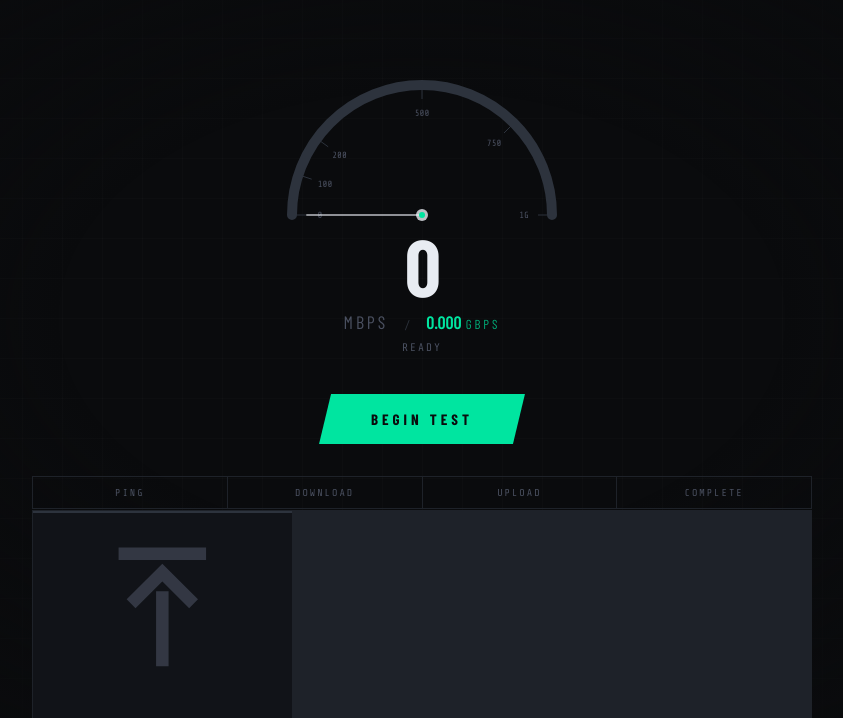
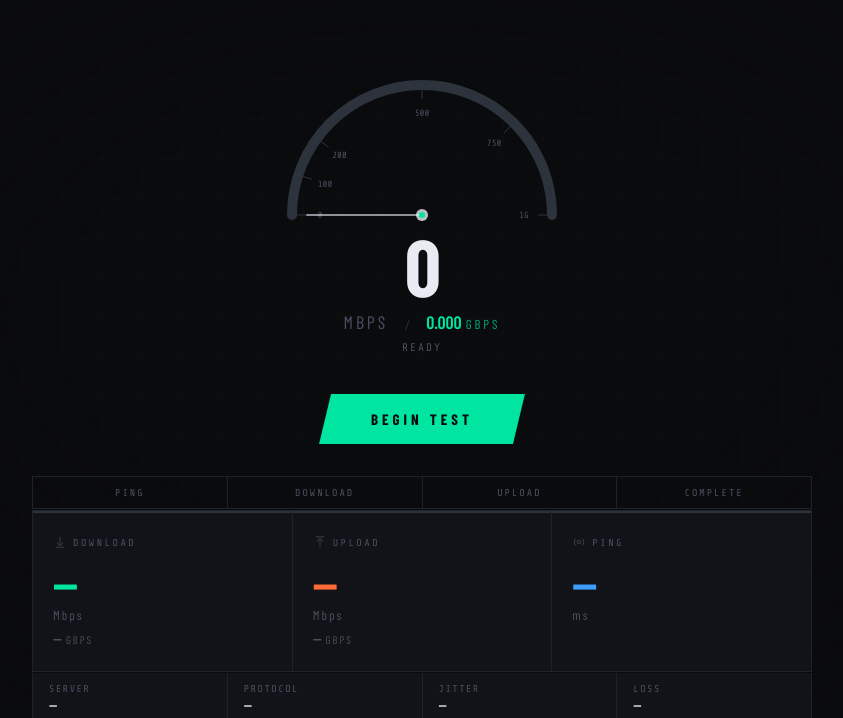
Before and after one commit to optco/gbps, a website: page public/index.html in a window 1280 px wide. Shown: the part 82-800 px from the top of the page, without its empty margins (218-1061 px from the left). Drawn offline with nearby package versions, Linux system fonts and the light colour scheme; a web font is replaced by a local one.

Commit message:
Update index.html

```diff
--- a/public/index.html
+++ b/public/index.html
@@ -65,26 +65,22 @@
     <div class="phase-item" id="phase-done">COMPLETE</div>
   </div>
 
-  <!-- RESULTS (Rearranged to match Phase Bar: Ping, Download, Upload) -->
+  <!-- RESULTS -->
   <div class="results-grid">
-    <div class="result-card ping-card" id="card-ping">
+    <div class="result-card download-card" id="card-dl">
       <div class="result-label">
-        <svg class="result…">
         <svg class="result-icon" viewBox="0 0 24 24" fill="none" stroke="currentColor" stroke-width="2">
-          <path d="M12 21V9M7 11l5-5 5 5"/><path d="M5 3h14"/>
+          <path d="M12 3v12M7 13l5 5 5-5"/><path d="M5 21h14"/>
         </svg>
-        Upload
+        Download
       </div>
-      <div class="result-val result-placeholder" id="ul-val">—</div>
+      <div class="result-val result-placeholder" id="dl-val">—</div>
       <div class="result-unit">Mbps</div>
       <div class="result-gbps">
-        <span class="result-gbps-val" id="ul-gbps">—</span>
+        <span class="result-gbps-val" id="dl-gbps">—</span>
         <span class="result-gbps-unit">Gbps</span>
       </div>
     </div>
-  </div>
-
-    <!-- 3. UPLOAD (Matches Phase 3) -->
     <div class="result-card upload-card" id="card-ul">
       <div class="result-label">
         <svg class="result-icon" viewBox="0 0 24 24" fill="none" stroke="currentColor" stroke-width="2">
@@ -98,6 +94,17 @@
         <span class="result-gbps-val" id="ul-gbps">—</span>
         <span class="result-gbps-unit">Gbps</span>
       </div>
+    </div>
+    <div class="result-card ping-card" id="card-ping">
+      <div class="result-label">
+        <svg class="result-icon" viewBox="0 0 24 24" fill="none" stroke="currentColor" stroke-width="2">
+          <circle cx="12" cy="12" r="3"/>
+          <path d="M6.3 6.3a8 8 0 000 11.4M17.7 6.3a8 8 0 010 11.4"/>
+        </svg>
+        Ping
+      </div>
+      <div class="result-val result-placeholder" id="ping-val">—</div>
+      <div class="result-unit">ms</div>
     </div>
   </div>
 
```
